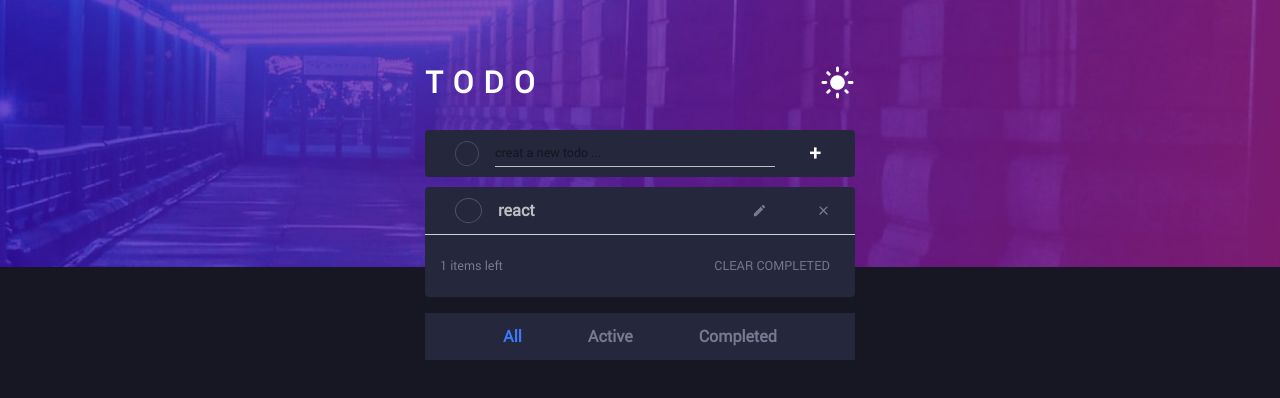
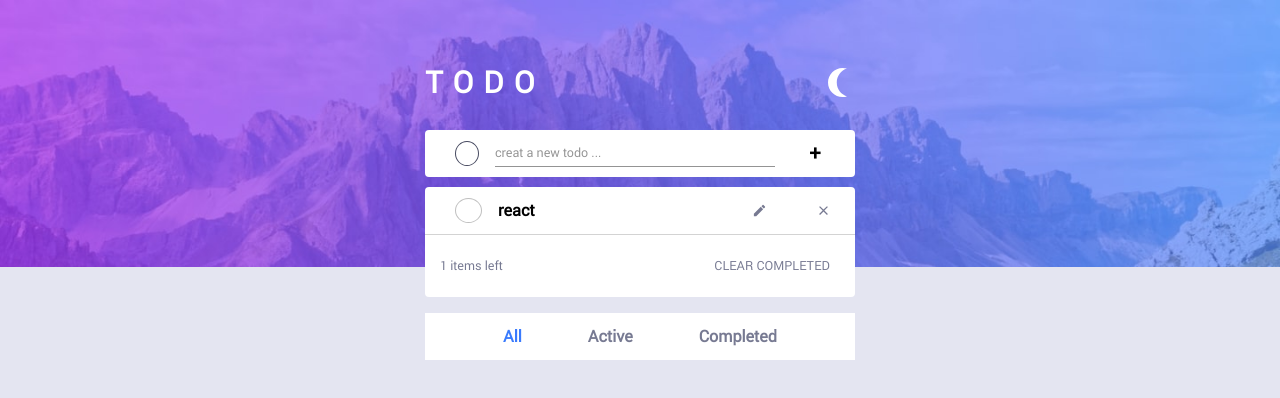
Before and after one commit to sofia-kn/todoList-mui, a React app: page / in a window 1280 px wide. Shown: the top 398 px of the page. Built offline with nearby package versions, Linux system fonts and the light colour scheme; data requests are answered from the project's data file; the HTML template or start-up script is replaced by a standard one.

Commit message:
fix ( light and dark mode )

```diff
--- a/src/App.jsx
+++ b/src/App.jsx
@@ -137,7 +137,7 @@ function App() {
                   right: "2rem",
                   fontSize: "3.5rem",
                   color: "white",
-                  display: darkMode ? "none" : "block",
+                  display: darkMode === 'dark' ? "none" : "block",
                 }}
               ></NightlightRoundSharpIcon>
 
@@ -146,7 +146,7 @@ function App() {
                   right: "2rem",
                   fontSize: "3.5rem",
                   color: "white",
-                  display: darkMode ? "block" : "none",
+                  display: darkMode === 'dark' ? "block" : "none",
                 }}
               ></LightModeIcon>
             </Box>
--- a/src/theme.js
+++ b/src/theme.js
@@ -31,7 +31,7 @@ const theme = createTheme({
     },
   },
   palette: {
-    mode:'dark',
+    mode:'light',
     primary: {
       main: "#3a7bfd",
     },
```
